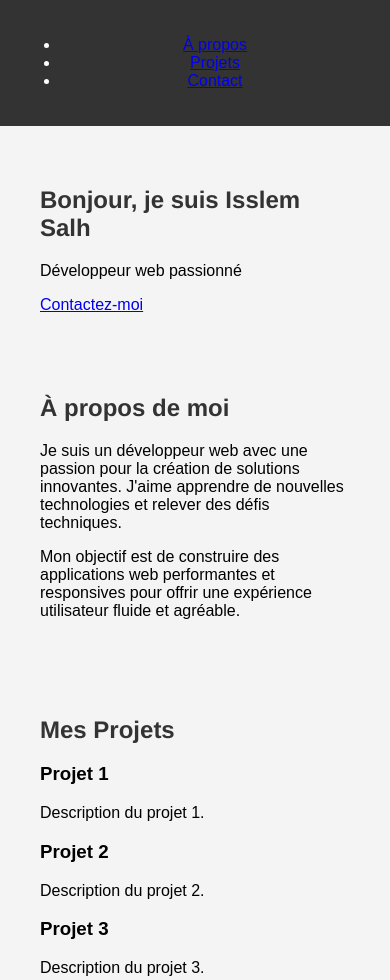
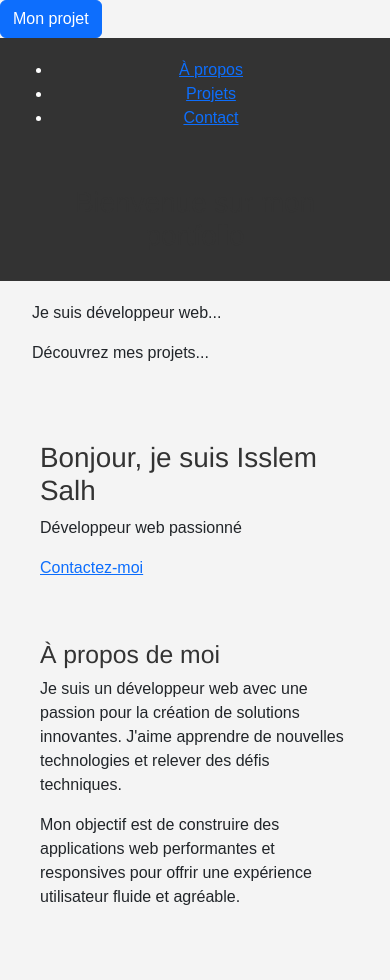
Before and after one commit to isslem78/isslem78.github.io, a plain HTML site: page index.html in a window 390 px wide. Shown: the top 980 px of the page. Drawn offline with nearby package versions, Linux system fonts and the light colour scheme.

Commit message:
Intégration de Bootstrap pour rendre le portfolio responsive

```diff
--- a/index.html
+++ b/index.html
@@ -1,6 +1,10 @@
 <!DOCTYPE html>
 <html lang="fr">
 <head>
+
+<link href="https://cdn.jsdelivr.net/npm/bootstrap@5.3.0-alpha1/dist/css/bootstrap.min.css" rel="stylesheet" integrity="sha384-KyZXEJ6j4v2z4XfEZXiB9keTZjscdUkr7AAdeCwBzD6e5o4yB4mj8nZj0fA4EAX8" crossorigin="anonymous">
+<script src="https://cdn.jsdelivr.net/npm/bootstrap@5.3.0-alpha1/dist/js/bootstrap.bundle.min.js" integrity="sha384-3L4lY01Uz5oiG5HhZkzdzpS12sG3/J1rB4Afa/Y9Dk9dCT3F5tYhVsZcZ0gftPfz" crossorigin="anonymous"></script>
+
     <meta charset="UTF-8">
     <meta name="viewport" content="width=device-width, initial-scale=1.0">
     <meta http-equiv="X-UA-Compatible" content="ie=edge">
@@ -9,6 +13,8 @@
 
 </head>
 <body>
+    <button class="btn btn-primary">Mon projet</button>
+
     <header>
         <nav>
             <ul>
@@ -18,6 +24,23 @@
             </ul>
         </nav>
     </header>
+    <div class="container">
+        <header class="row">
+          <div class="col text-center">
+            <h1>Bienvenue sur mon portfolio</h1>
+          </div>
+        </header>
+
+        <section class="row">
+          <div class="col-md-6 col-sm-12">
+            <p>Je suis développeur web...</p>
+          </div>
+          <div class="col-md-6 col-sm-12">
+            <p>Découvrez mes projets...</p>
+          </div>
+        </section>
+      </div>
+
 
     <section id="hero">
         <div class="hero-content">
```
